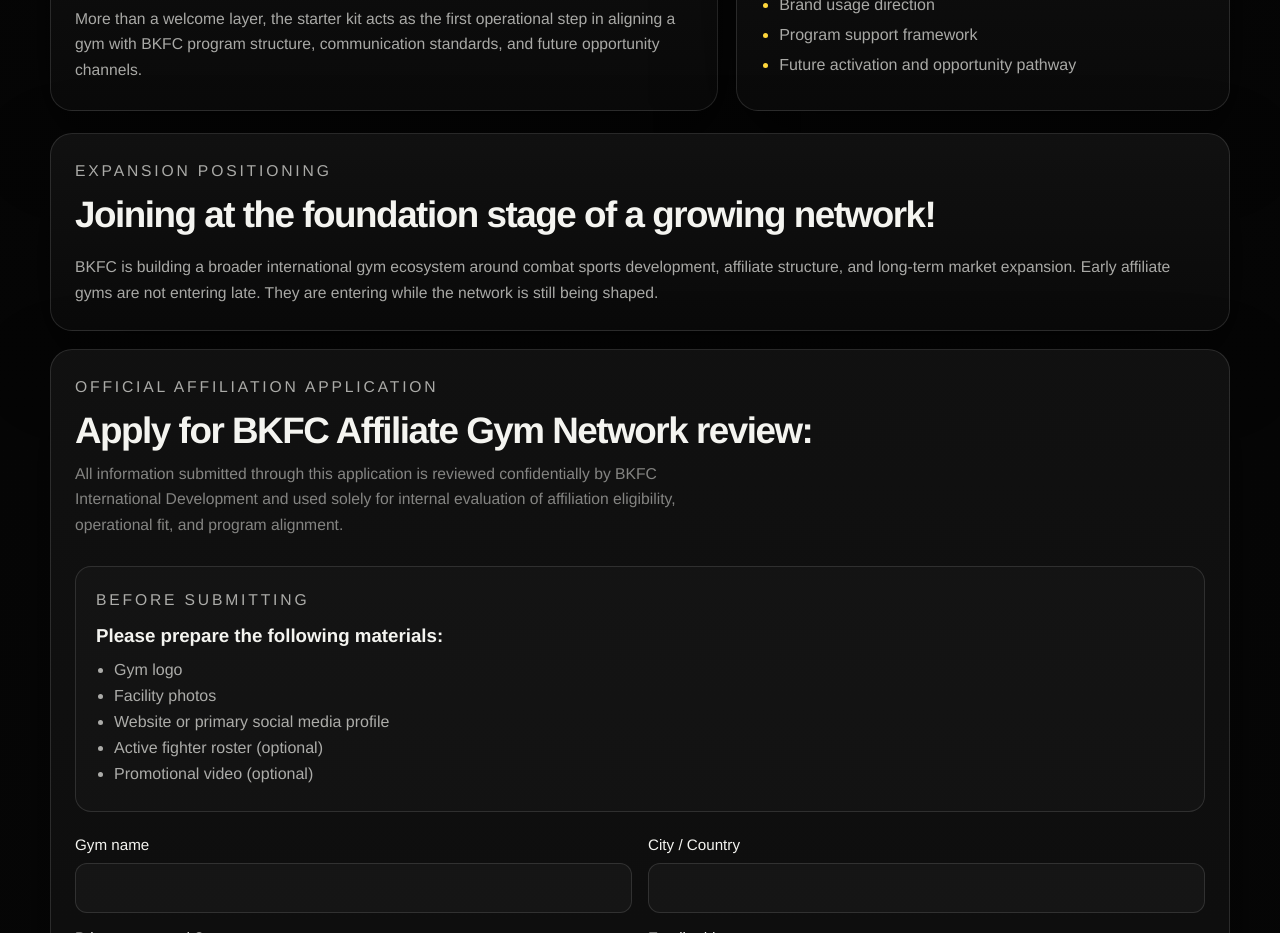
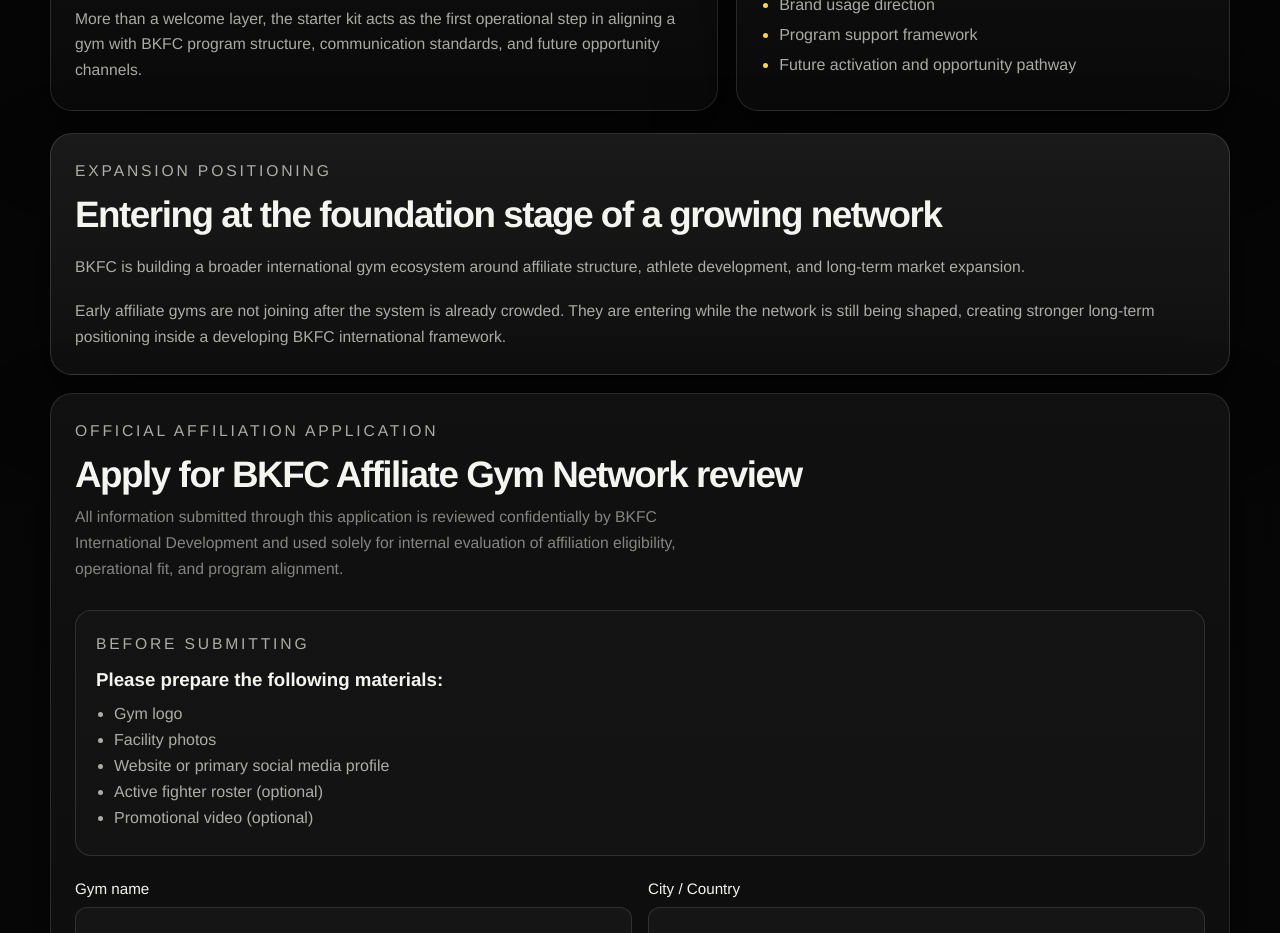
Before and after one commit to KayoBJJ/bkfc-affiliate-gym-network, a Next.js app: page / in a window 1280 px wide. Shown: the part 4120-5053 px from the top of the page. Built offline with nearby package versions, Linux system fonts and the light colour scheme.

Commit message:
refined Expansion Positioning section and visual treatment

```diff
--- a/app/globals.css
+++ b/app/globals.css
@@ -1334,3 +1334,10 @@ h1 {
 .starter-kit-list li::marker {
   color: #ffd73b;
 }
+
+.expansion-section {
+  border-color: rgba(255, 255, 255, 0.14);
+  background:
+    linear-gradient(180deg, rgba(255, 255, 255, 0.04), rgba(255, 255, 255, 0.02)),
+    linear-gradient(180deg, var(--panel), var(--panel-strong));
+}
--- a/app/page.tsx
+++ b/app/page.tsx
@@ -308,16 +308,21 @@ export default function HomePage() {
   </aside>
 </section>
 
-      <section className="panel content-section" id="expansion-positioning">
+     <section className="panel content-section expansion-section" id="expansion-positioning">
   <div className="section-heading">
     <p className="eyebrow">Expansion Positioning</p>
-          <h2>Joining at the foundation stage of a growing network!</h2>
+    <h2>Entering at the foundation stage of a growing network</h2>
   </div>
+
   <p>
-          BKFC is building a broader international gym ecosystem around combat
-          sports development, affiliate structure, and long-term market
-          expansion. Early affiliate gyms are not entering late. They are
-          entering while the network is still being shaped.
+    BKFC is building a broader international gym ecosystem around affiliate
+    structure, athlete development, and long-term market expansion.
+  </p>
+
+  <p className="section-support">
+    Early affiliate gyms are not joining after the system is already crowded.
+    They are entering while the network is still being shaped, creating stronger
+    long-term positioning inside a developing BKFC international framework.
   </p>
 </section>
 
@@ -328,7 +333,7 @@ export default function HomePage() {
       >
         <div className="section-heading">
           <p className="eyebrow">Official Affiliation Application</p>
-          <h2 id="form-heading">Apply for BKFC Affiliate Gym Network review:</h2>
+          <h2 id="form-heading">Apply for BKFC Affiliate Gym Network review</h2>
 
           <p className="form-confidence">
             All information submitted through this application is reviewed
```
Lines whose indentation alone changed are shown as unchanged.
